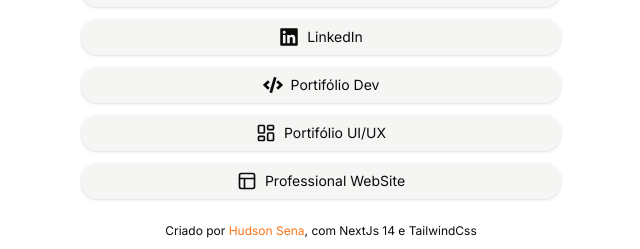
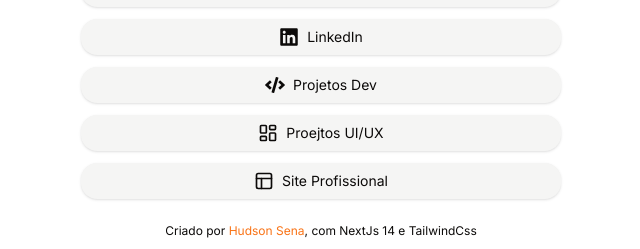
Before and after one commit to HudsonSena/LandindPages, a Next.js app in the folder landing-page-hs/: page / in a window 1280 px wide. Shown: the part 371-620 px from the top of the page, without its empty margins (319-959 px from the left). Built offline with nearby package versions, Linux system fonts and the light colour scheme.

Commit message:
Update page.tsx

```diff
--- a/landing-page-hs/src/app/page.tsx
+++ b/landing-page-hs/src/app/page.tsx
@@ -20,9 +20,9 @@ export default function Home() {
         <section className='flex flex-col gap-3'>
           <a className='rounded-2xl bg-muted py-2 text-sm font medium flex justify-center items-center gap-2 shadow active:scale-110'><FaGithub size={20} />Github</a>
           <a className='rounded-2xl bg-muted py-2 text-sm font medium flex justify-center items-center gap-2 shadow active:scale-110'><FaLinkedin size={20} /> LinkedIn</a>
-          <a className='rounded-2xl bg-muted py-2 text-sm font medium flex justify-center items-center gap-2 shadow active:scale-110'><FaCode size={20} /> Portifólio Dev</a>
-          <a className='rounded-2xl bg-muted py-2 text-sm font medium flex justify-center items-center gap-2 shadow active:scale-110'><LuLayoutDashboard size={20} /> Portifólio UI/UX</a>
-          <a className='rounded-2xl bg-muted py-2 text-sm font medium flex justify-center items-center gap-2 shadow active:scale-110'><LuLayout size={20} /> Professional WebSite</a>
+          <a className='rounded-2xl bg-muted py-2 text-sm font medium flex justify-center items-center gap-2 shadow active:scale-110'><FaCode size={20} />Projetos Dev</a>
+          <a className='rounded-2xl bg-muted py-2 text-sm font medium flex justify-center items-center gap-2 shadow active:scale-110'><LuLayoutDashboard size={20} /> Proejtos UI/UX</a>
+          <a className='rounded-2xl bg-muted py-2 text-sm font medium flex justify-center items-center gap-2 shadow active:scale-110'><LuLayout size={20} /> Site Profissional</a>
         </section>
       </main>
 
```
